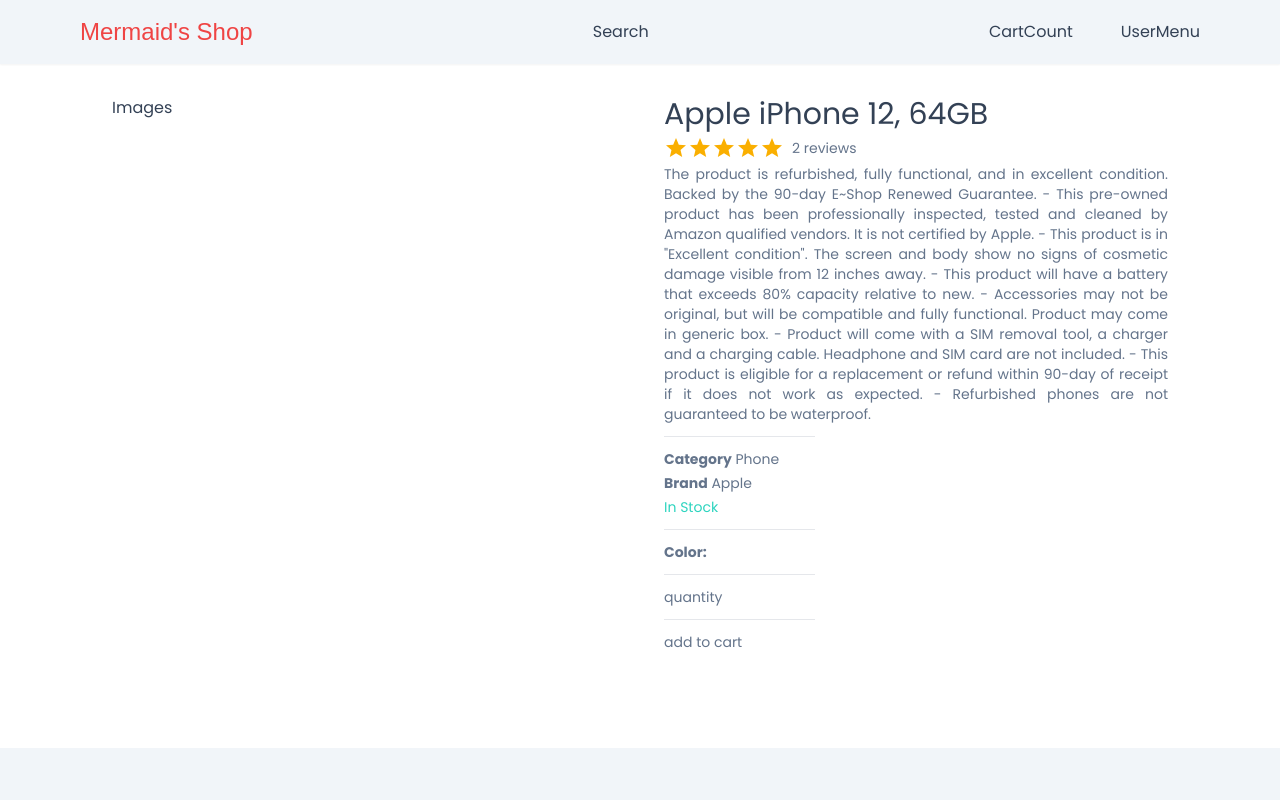
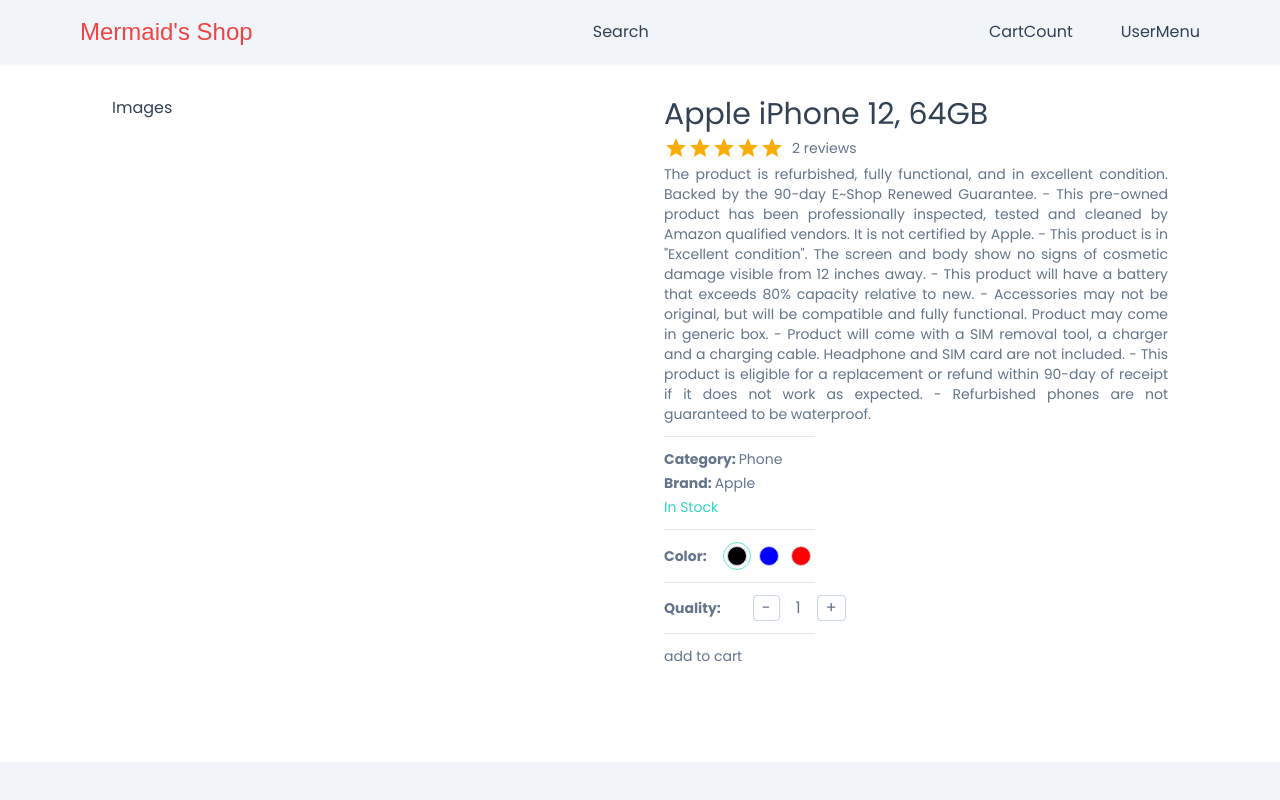
Before and after one commit to WahyuAji11/ecommerce-reactjsAndTs, a Next.js app: page /product/1 in a window 1280 px wide. Shown: the top 800 px of the page. Built offline with nearby package versions, Linux system fonts and the light colour scheme; a web font is replaced by a local one.

Commit message:
add set quantity

```diff
--- a/app/components/products/SetColor.tsx
+++ b/app/components/products/SetColor.tsx
@@ -1,26 +1,40 @@
-'use client'
-
-import { SelectedImgType, CartProductType } from "@/app/product/[productId]/ProductDetails"
 import React from "react";
+import { SelectedImgType, CartProductType } from "@/app/product/[productId]/ProductDetails";
 
 interface SetColorProps {
-    images: SelectedImgType[],
-    cartProduct: CartProductType,
-    handleColorSelect: (value: SelectedImgType) => void
+    images: SelectedImgType[];
+    cartProduct: CartProductType;
+    handleColorSelect: (value: SelectedImgType) => void;
 }
 
-const SetColor: React.FC<SetColorProps> = ({
-    images,
-    cartProduct,
-    handleColorSelect,
-}) => {
-    return(
-    <div>
-        <div className="flex gap-4 items-center">
+const SetColor: React.FC<SetColorProps> = ({ images, cartProduct, handleColorSelect }) => {
+    return (
+        <div>
+            <div className="flex gap-4 items-center">
                 <span className="font-semibold">Color:</span>
+                <div className="flex gap-1">
+                    {images.map((image) => (
+                        <div
+                            key={image.color}
+                            onClick={() => handleColorSelect(image)}
+                            className={`
+                                h-7
+                                w-7
+                                rounded-full
+                                border-teal-300
+                                flex
+                                items-center
+                                justify-center
+                                ${cartProduct.selectedImg.color === image.color ? "border-[1.5px]" : "border-none"}
+                            `}
+                        >
+                            <div style={{background: image.colorCode}} className="h-5 w-5 rounded-full border-[1.2px] border-slate-300 cursor-pointer"></div>
+                        </div>
+                    ))}
+                </div>
             </div>
-    </div>
-)
-}
+        </div>
+    );
+};
 
 export default SetColor;
--- /dev/null
+++ b/app/components/products/SetQuantity.tsx
@@ -0,0 +1,32 @@
+import { CartProductType } from "@/app/product/[productId]/ProductDetails";
+
+interface SetQtyProps {
+    cartCounter?: boolean;
+    cartProduct: CartProductType;
+    handleQtyIncrease: () => void;
+    handleQtyDecrease: () => void;
+}
+
+const btnStyles = 'border-[1.2px] border-slate-300 px-2 rounded'
+
+const SetQuantity: React.FC<SetQtyProps> = ({
+    cartCounter,
+    cartProduct,
+    handleQtyIncrease,
+    handleQtyDecrease,
+}) => {
+    return (
+        <div className="flex gap-8 items-center">
+            {cartCounter ? null :
+                <div className="font-semibold">Quality:</div>
+            }
+            <div className="flex gap-4 items-center text-base">
+                <button onClick={handleQtyDecrease} className={btnStyles}>-</button>
+                <div>{cartProduct.quantity}</div>
+                <button onClick={handleQtyIncrease} className={btnStyles}>+</button>
+            </div>
+        </div>
+    );
+}
+
+export default SetQuantity;
--- a/app/product/[productId]/ProductDetails.tsx
+++ b/app/product/[productId]/ProductDetails.tsx
@@ -1,7 +1,8 @@
-"use client";
+'use client'
+import { useState, useCallback } from "react";
+import { Rating } from "@mui/material";
 import SetColor from "@/app/components/products/SetColor";
-import { Rating } from "@mui/material";
-import { useState, useCallback } from "react";
+import SetQuantity from "@/app/components/products/SetQuantity";
 
 interface ProductDetailsProps {
     product: any;
@@ -40,6 +41,8 @@
         price: product.price,
     });
 
+    console.log(cartProduct);
+
     const productRating =
         product.reviews.reduce((acc: number, items: any) => items.rating + acc, 0) /
         product.reviews.length;
@@ -48,6 +51,20 @@
         setCartProduct((prevCartProduct) => ({
             ...prevCartProduct,
             selectedImg: value,
+        }));
+    }, []);
+
+    const handleQtyIncrease = useCallback(() => {
+        setCartProduct((prev) => ({
+            ...prev,
+            quantity: prev.quantity + 1,
+        }));
+    }, []);
+
+    const handleQtyDecrease = useCallback(() => {
+        setCartProduct((prev) => ({
+            ...prev,
+            quantity: prev.quantity > 1 ? prev.quantity - 1 : 1,
         }));
     }, []);
 
@@ -63,10 +80,10 @@
                 <div className="text-justify">{product.description}</div>
                 <Horizontal />
                 <div>
-                    <span className="font-semibold">Category</span> {product.category}
+                    <span className="font-semibold">Category: </span> {product.category}
                 </div>
                 <div>
-                    <span className="font-semibold">Brand</span> {product.brand}
+                    <span className="font-semibold">Brand: </span> {product.brand}
                 </div>
                 <div className={product.inStock ? "text-teal-400" : "text-rose-400"}>
                     {product.inStock ? 'In Stock' : 'Out of Stock'}
@@ -78,7 +95,11 @@
                     handleColorSelect={handleColorSelect}
                 />
                 <Horizontal />
-                <div>quantity</div>
+                <SetQuantity
+                    cartProduct={cartProduct}
+                    handleQtyIncrease={handleQtyIncrease}
+                    handleQtyDecrease={handleQtyDecrease}
+                />
                 <Horizontal />
                 <div>add to cart</div>
             </div>
```
